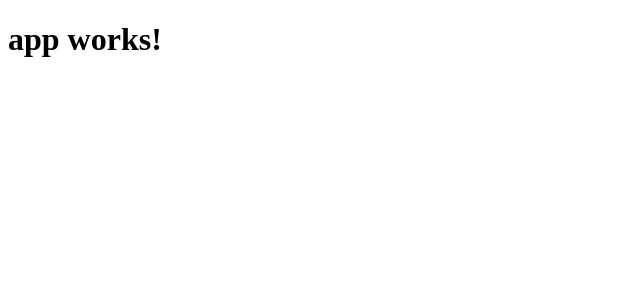
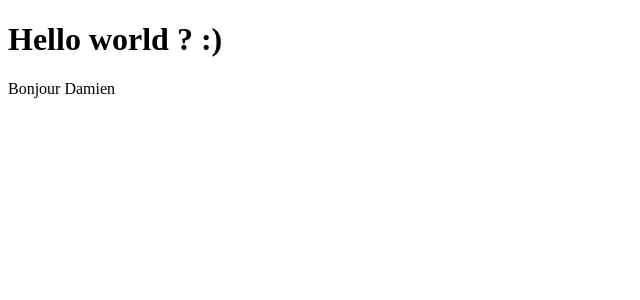
Before and after one commit to Cid93/Angular-A-Z-samples, an Angular app: page / in a window 1280 px wide. Shown: the top 300 px of the page, without its empty margins (0-640 px from the left). Built offline with nearby package versions, Linux system fonts and the light colour scheme.

Commit message:
add dire-bonjour component

```diff
--- a/src/app/app.component.html
+++ b/src/app/app.component.html
@@ -1,3 +1,6 @@
 <h1>
   {{title}}
 </h1>
+<div>
+    <app-dire-bonjour [nom]="'Damien'" (clique)="alert($event)"></app-dire-bonjour>
+</div>
--- a/src/app/app.component.ts
+++ b/src/app/app.component.ts
@@ -2,9 +2,14 @@ import { Component } from '@angular/core';
 
 @Component({
   selector: 'app-root',
-  templateUrl: './app.component.html',
-  styleUrls: ['./app.component.css']
+  templateUrl: 'app.component.html',
+  styleUrls: ['app.component.css']
 })
 export class AppComponent {
-  title = 'app works!';
+  title = 'Hello world ? :)';
+
+  alert(content: string) {
+      alert(content);
+  }
+
 }
--- a/src/app/app.module.ts
+++ b/src/app/app.module.ts
@@ -4,10 +4,12 @@ import { FormsModule } from '@angular/forms';
 import { HttpModule } from '@angular/http';
 
 import { AppComponent } from './app.component';
+import { DireBonjourComponent } from './components/dire-bonjour/dire-bonjour.component';
 
 @NgModule({
   declarations: [
-    AppComponent
+    AppComponent,
+    DireBonjourComponent
   ],
   imports: [
     BrowserModule,
--- /dev/null
+++ b/src/app/components/dire-bonjour/dire-bonjour.component.html
@@ -0,0 +1,3 @@
+<p>
+  Bonjour <span (click)="clicked(inputPropriete)">{{ inputPropriete}}</span>
+</p>
--- /dev/null
+++ b/src/app/components/dire-bonjour/dire-bonjour.component.ts
@@ -0,0 +1,24 @@
+import { Component, Input, Output, OnInit, EventEmitter } from '@angular/core';
+
+@Component({
+  selector: 'app-dire-bonjour',
+  templateUrl: 'dire-bonjour.component.html',
+  styleUrls: ['dire-bonjour.component.css']
+})
+export class DireBonjourComponent implements OnInit {
+
+@Input('nom') inputPropriete: string;
+@Output('clique') outputEvenement: EventEmitter<string>;
+
+  constructor() {
+      this.outputEvenement = new EventEmitter<string>();
+  }
+
+  ngOnInit() {
+  }
+
+  clicked(nom: string) {
+      this.outputEvenement.emit(nom);
+  }
+
+}
```
Also changed, not shown: src/app/components/dire-bonjour/dire-bonjour.component.css (added), 1 other file (tests, documents, lock files or other folders).
